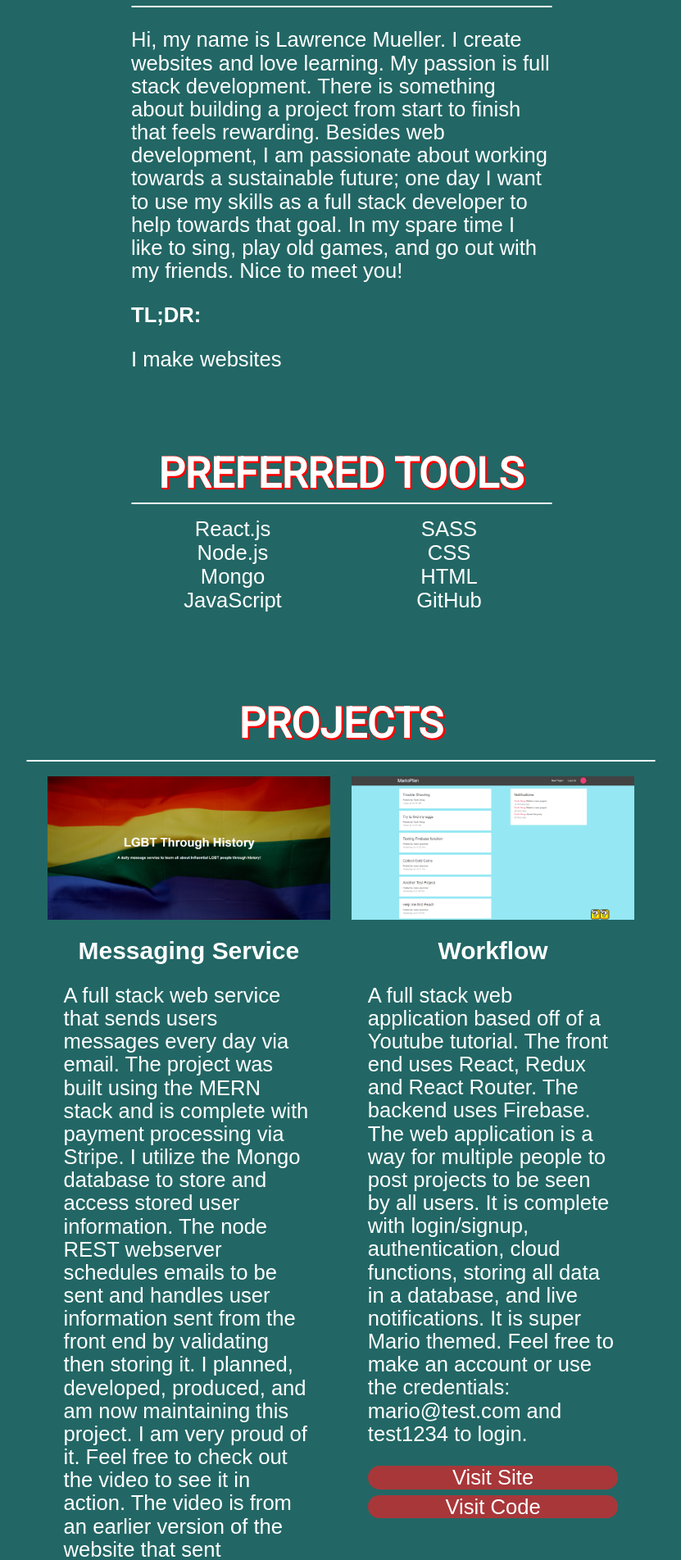
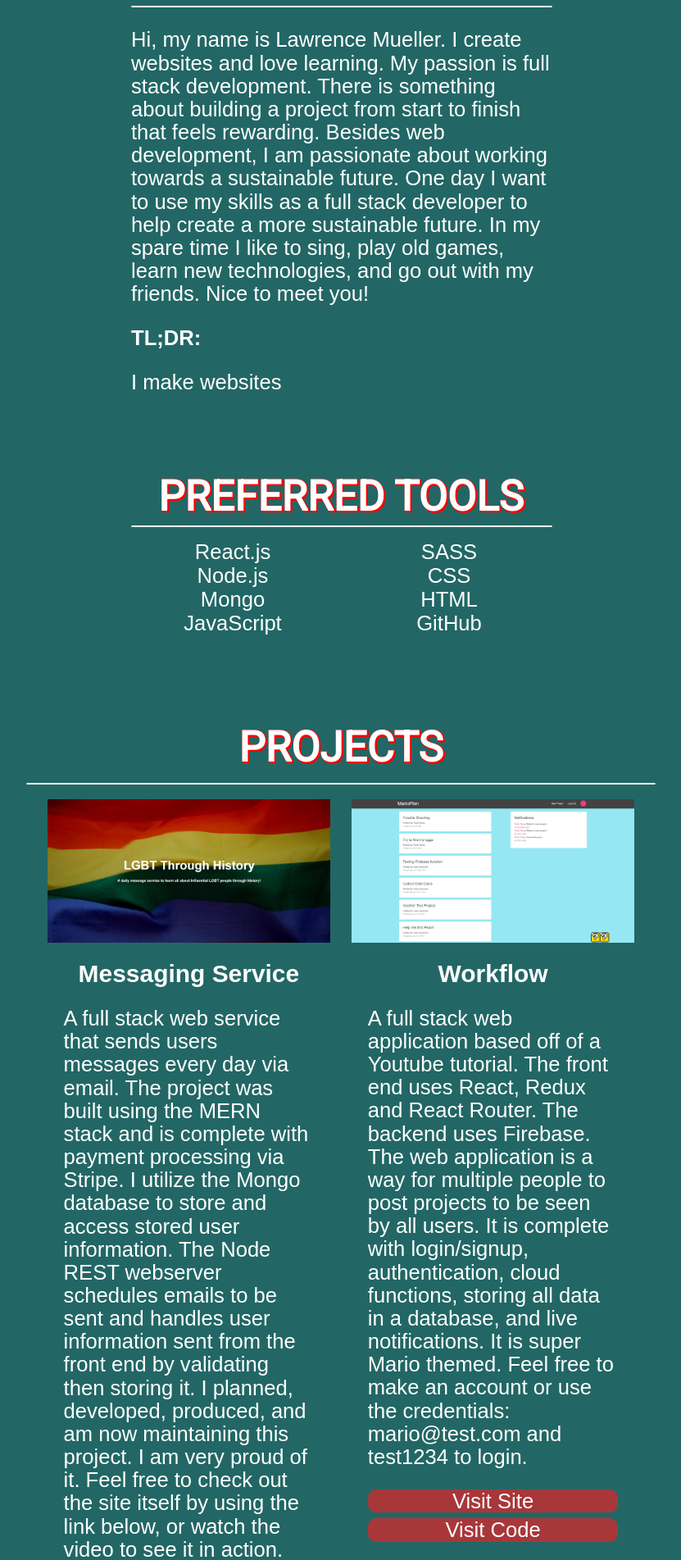
Before and after one commit to LawrenceMueller/Portfolio, a PHP site: page / in a window 1280 px wide. Shown: the part 539-2442 px from the top of the page at 82% size, without its empty margins (224-1055 px from the left). Run offline with PHP 8.4, Linux system fonts and the light colour scheme; some libraries are stand-ins or nearby versions.

Commit message:
Just tweaking a few things about my portfolio

```diff
--- a/index.css
+++ b/index.css
@@ -180,7 +180,7 @@ li {
     width: 100%;
     display: inline-block;
     margin: 0 0.3em 0.3em 0;
-    border-radius: 2em;
+    border-radius: 10px;
     text-decoration: none;
     font-weight: 300;
     color: #ffffff;
--- a/index.html
+++ b/index.html
@@ -45,10 +45,11 @@
                 learning. My passion is full stack development. There is
                 something about building a project from start to finish that
                 feels rewarding. Besides web development, I am passionate about
-                working towards a sustainable future; one day I want to use my
-                skills as a full stack developer to help towards that goal. In
-                my spare time I like to sing, play old games, and go out with my
-                friends. Nice to meet you!
+                working towards a sustainable future. One day I want to use my
+                skills as a full stack developer to help create a more
+                sustainable future. In my spare time I like to sing, play old
+                games, learn new technologies, and go out with my friends. Nice
+                to meet you!
             </p>
             <p>
                 <strong>TL;DR:</strong>
@@ -86,14 +87,15 @@
                         day via email. The project was built using the MERN
                         stack and is complete with payment processing via
                         Stripe. I utilize the Mongo database to store and access
-                        stored user information. The node REST webserver
-                        schedules emails to be sent and handles user
-                        information sent from the front end by validating then
-                        storing it. I planned, developed, produced, and am now
-                        maintaining this project. I am very proud of it. Feel
-                        free to check out the video to see it in action. The
-                        video is from an earlier version of the website that
-                        sent messages via SMS however the concepts are the same.
+                        stored user information. The Node REST webserver
+                        schedules emails to be sent and handles user information
+                        sent from the front end by validating then storing it. I
+                        planned, developed, produced, and am now maintaining
+                        this project. I am very proud of it. Feel free to check
+                        out the site itself by using the link below, or watch
+                        the video to see it in action. The video is from an
+                        earlier version of the website that sent messages via
+                        SMS however the concepts are the same.
                     </p>
                     <div class="project-links">
                         <a
```
